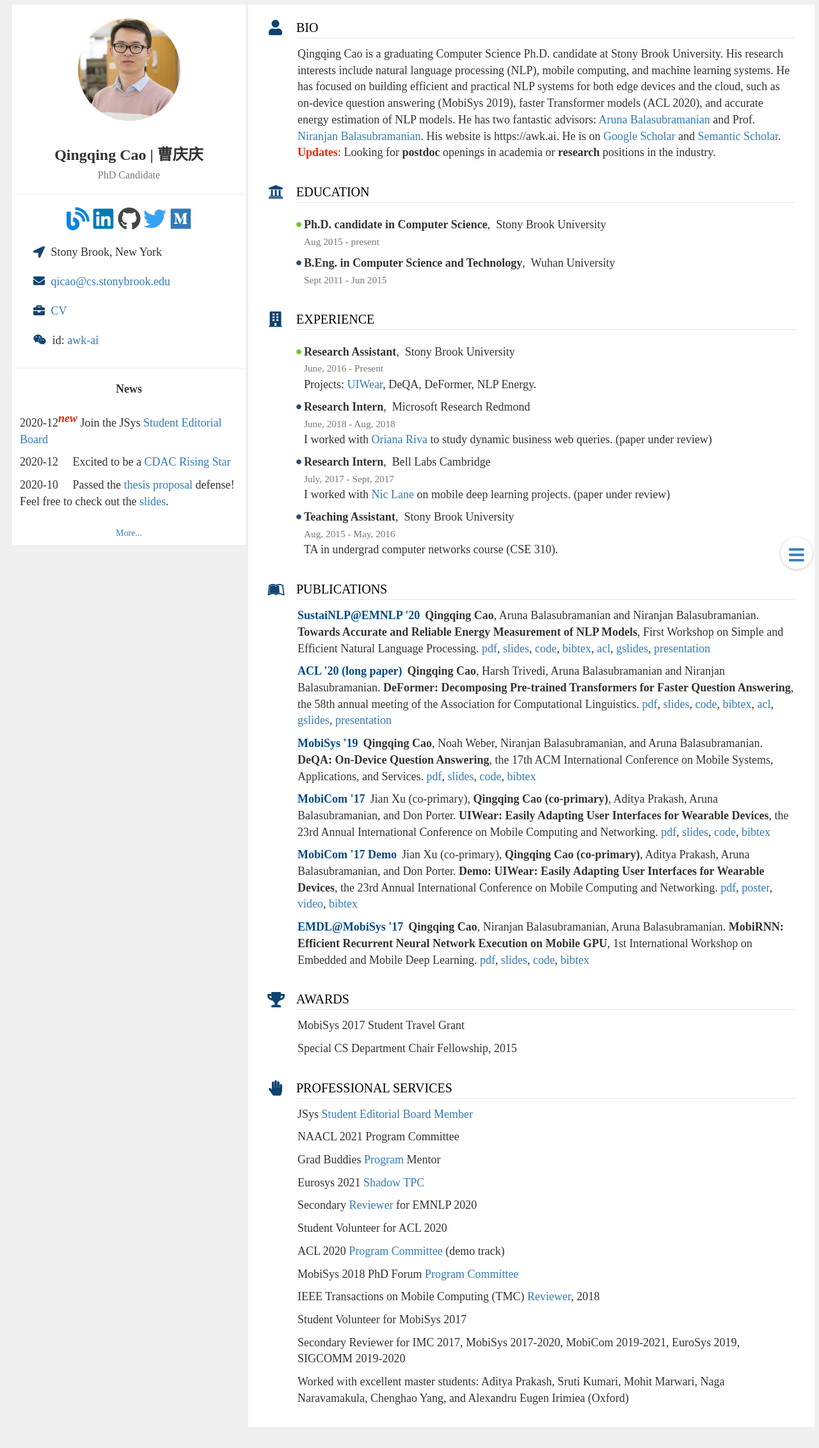
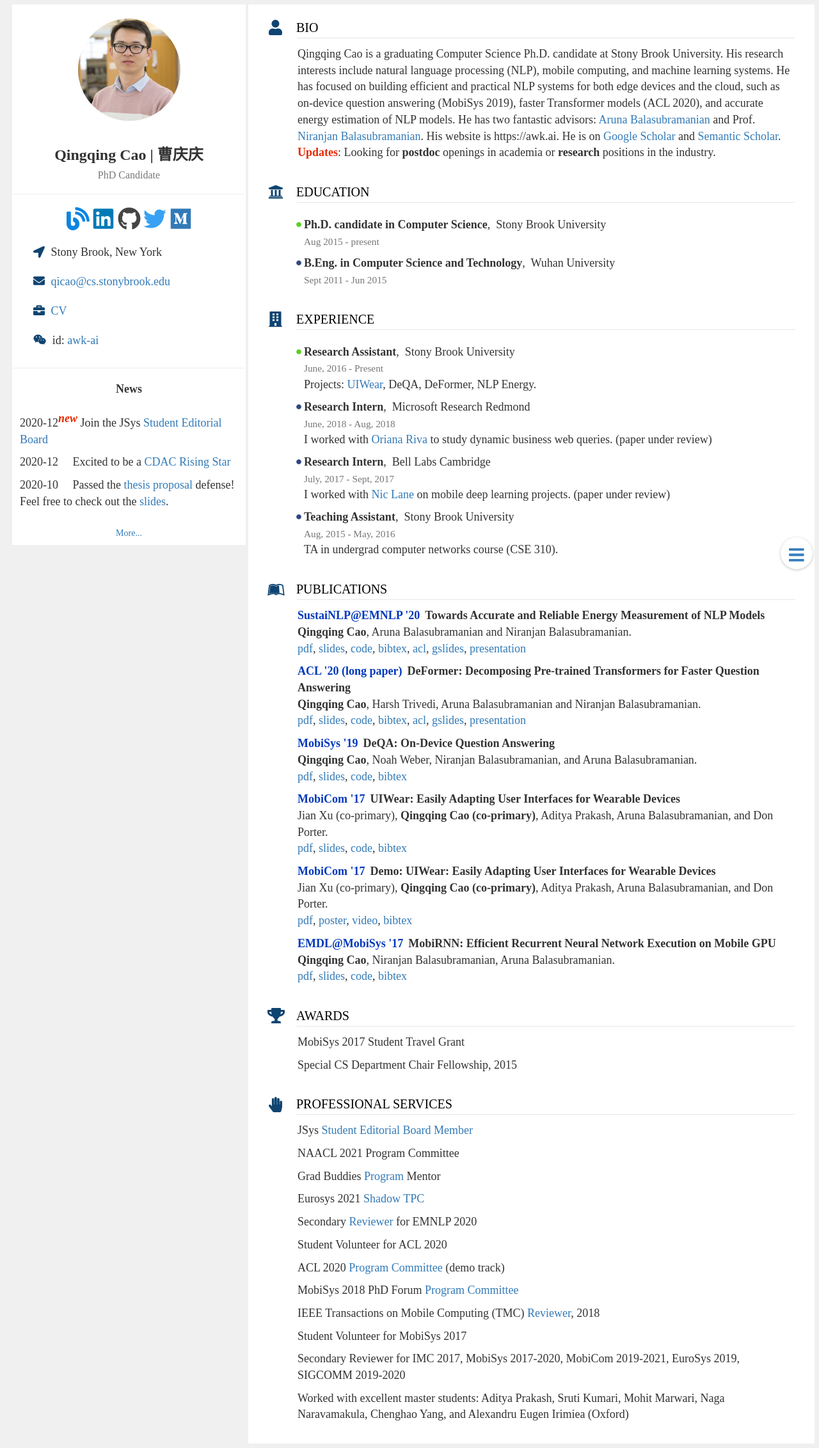
Before and after one commit to csarron/csarron.github.io, a Jekyll site: the page built from index.md, in a window 1280 px wide. Shown: the whole page at 64% size. Built offline with Jekyll 4.4.1, drawn with Linux system fonts in a browser that asks for light colours; before the commit the page ends 2238 px from its top, so only the background shows below that.

Commit message:
up paper layout

```diff
--- a/_includes/about.html
+++ b/_includes/about.html
@@ -140,8 +140,10 @@
                     <h4 class="title text-uppercase">{{ page.pub.name }}</h4>
                     <div class="content card card-nested">{% for item in page.pub.items %}
                         <p id="{{ item.id }}">
-                            <span class="highlight">{{ item.type }}</span>{{ item.author }}
-                            <span class="text-bolder">{{ item.paper }}</span>, {{ item.conference }} {{ item.resource | markdownify | remove: '<p>' | remove: '</p>' }}
+                            <span class="conf-text">{{ item.type }}</span><span class="text-bolder">{{ item.paper }}</span> <br>
+                             <!-- {{ item.conference }} -->
+                            {{ item.author }} <br>
+                            {{ item.resource | markdownify | remove: '<p>' | remove: '</p>' }}
                         </p>{% endfor %}
                     </div>
                 </div>
--- a/_scss/about.scss
+++ b/_scss/about.scss
@@ -501,6 +501,11 @@ body {
 .btn-text {
     color: #337ab7;
 }
+.conf-text {
+    color: #0038bb;;
+    font-weight: 800;
+    margin-right: 8px;
+}
 
 .highlight {
     color: #004988;
--- a/index.md
+++ b/index.md
@@ -140,7 +140,7 @@ pub:
           resource: >
             [pdf](/assets/uiwear.pdf), [slides](/assets/uiwear_slides.pptx), [code](https://github.com/SBUNetSys/UIWear), [bibtex](/assets/uiwear.bib)
         - id: uiwear_demo
-          type: MobiCom '17 Demo
+          type: MobiCom '17
           author: Jian Xu (co-primary), <strong>Qingqing Cao (co-primary)</strong>, Aditya Prakash, Aruna Balasubramanian, and Don Porter.
           paper: "Demo: UIWear: Easily Adapting User Interfaces for Wearable Devices"
           conference: the 23rd Annual International Conference on Mobile Computing and Networking.
```
